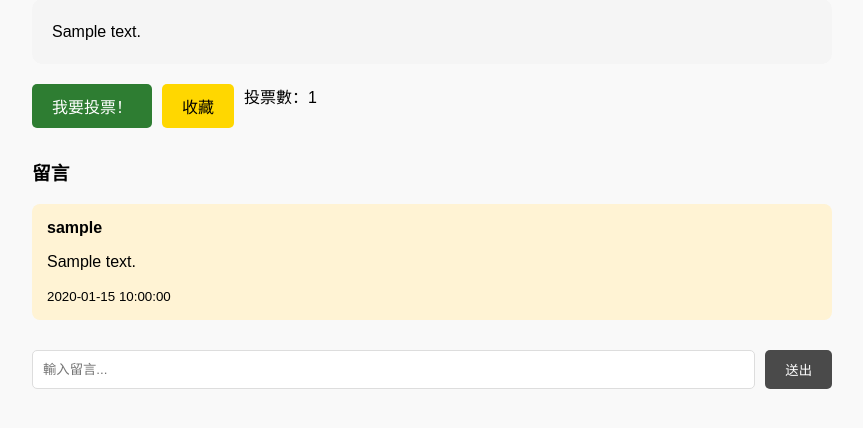
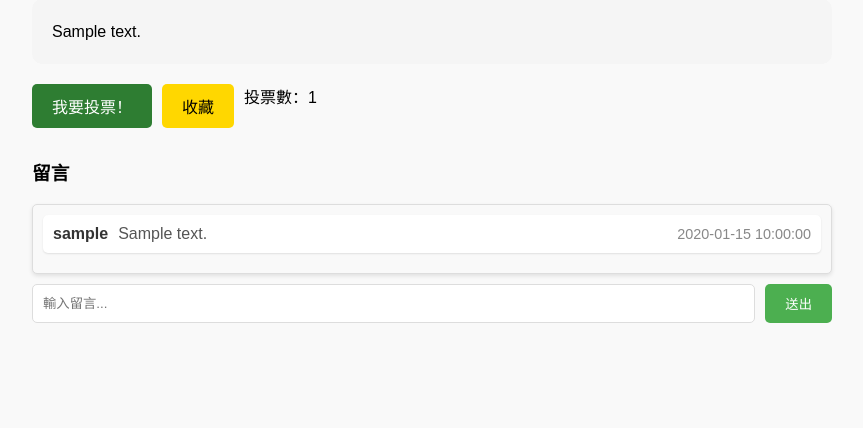
Before and after one commit to KaiXiangC/SE_Final, a Flask app: template app/templates/issueDetail.html in a window 1280 px wide. Shown: the part 272-700 px from the top of the page, without its empty margins (208-1071 px from the left). Run offline with Flask 3, Linux system fonts and the light colour scheme; the template is opened without the code that fills it: most values are stand-ins (such as "Sample title", 1, 10 or a date in 2020).

Commit message:
Update issueDetail.html

```diff
--- a/app/templates/issueDetail.html
+++ b/app/templates/issueDetail.html
@@ -154,17 +154,65 @@
         }
 
         .comments-container {
-            max-height: 300px;
-            overflow-y: auto;
-            margin-bottom: 20px;
+            max-height: 300px; /* 設定最大高度，超出部分滾動顯示 */
+            overflow-y: auto; /* 啟用垂直滾動條 */
+            padding: 10px;
+            background-color: #f9f9f9;
+            border: 1px solid #ddd;
+            border-radius: 5px;
+            box-shadow: 0 2px 4px rgba(0, 0, 0, 0.1);
         }
 
         .comment {
-            background-color: #FFF3D4;
-            padding: 15px;
+            display: flex;
+            align-items: center;
+            gap: 10px;
+            padding: 10px;
             margin-bottom: 10px;
-            border-radius: 8px;
+            background-color: #fff;
+            border-radius: 5px;
+            box-shadow: 0 1px 2px rgba(0, 0, 0, 0.1);
         }
+
+        .comment-username {
+            font-weight: bold;
+            color: #333;
+            white-space: nowrap; /* 確保名字不會換行 */
+        }
+
+        .comment-content {
+            flex: 1; /* 占用剩餘空間，讓內容自適應 */
+            color: #555;
+            word-wrap: break-word; /* 長單詞換行 */
+        }
+
+        .comment-time {
+            font-size: 0.9em;
+            color: #888;
+            white-space: nowrap; /* 確保時間不會換行 */
+        }
+
+        .no-comments {
+            text-align: center;
+            color: #888;
+            font-style: italic;
+        }
+
+        /* 自訂滾動條樣式（可選） */
+        .comments-container::-webkit-scrollbar {
+            width: 8px; /* 滾動條寬度 */
+        }
+
+        .comments-container::-webkit-scrollbar-thumb {
+            background-color: #888; /* 滾動條顏色 */
+            border-radius: 4px;
+        }
+
+        .comments-container::-webkit-scrollbar-thumb:hover {
+            background-color: #555; /* 滾動條懸停顏色 */
+        }
+
+
 
         .comment-form {
             display: flex;
@@ -172,6 +220,7 @@
         }
 
         .comment-input {
+            margin-top: 10px;
             flex: 1;
             padding: 10px;
             border: 1px solid #ddd;
@@ -179,7 +228,8 @@
         }
 
         .submit-button {
-            background-color: #4A4A4A;
+            margin-top: 10px;
+            background-color: #4CAF50;
             color: white;
             border: none;
             padding: 10px 20px;
@@ -255,13 +305,17 @@
         <div class="comments-section">
             <h3>留言</h3>
             <div class="comments-container">
-                {% for comment in comments %}
-                <div class="comment">
-                    <strong>{{ comment.username }}</strong>
-                    <p>{{ comment.content }}</p>
-                    <small>{{ comment.commentTime }}</small>
-                </div>
-                {% endfor %}
+                {% if comments %}
+                    {% for comment in comments %}
+                    <div class="comment">
+                        <span class="comment-username">{{ comment.username }}</span>
+                        <span class="comment-content">{{ comment.content }}</span>
+                        <span class="comment-time">{{ comment.commentTime.strftime('%Y-%m-%d %H:%M:%S') }}</span>
+                    </div>
+                    {% endfor %}
+                {% else %}
+                    <p class="no-comments">暫無留言</p>
+                {% endif %}
             </div>
 
             <form action="{{ url_for('add_comment', issueID=issue.id) }}" method="POST" class="comment-form">
```
